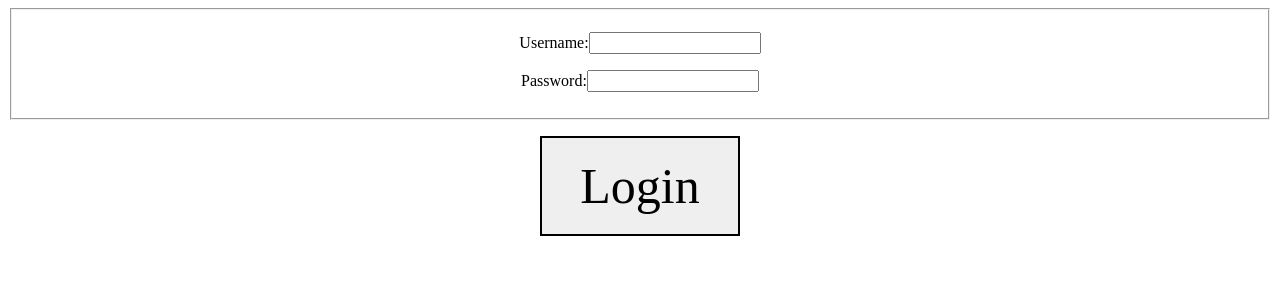
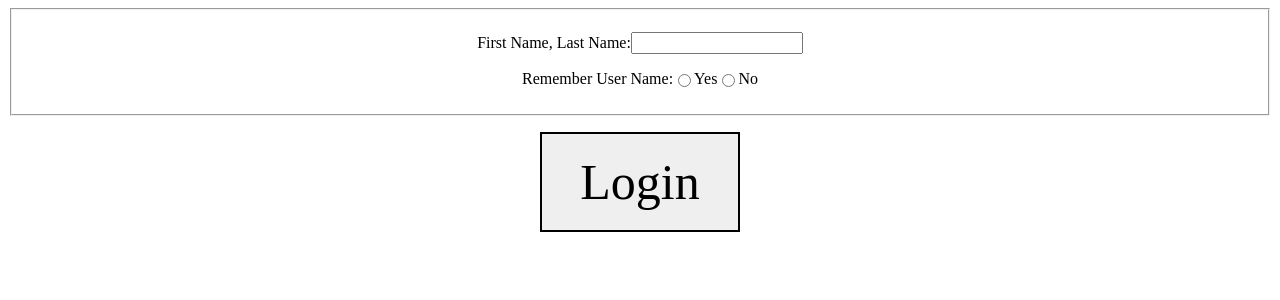
Before and after one commit to RyanRio/TuckShop2017, a PHP site: page /login.html in a window 1280 px wide. Shown: the top 300 px of the page. Run offline with PHP 8.4, Linux system fonts and the light colour scheme.

Commit message:
fixed up some stuff, no need for username and password, people only need to know the name of the person

```diff
--- a/login.html
+++ b/login.html
@@ -26,12 +26,15 @@
     </style>
     <form action="handle_login.php" method="POST">
     <fieldset>
-        <p><label class="loginItems">Username: <input type="text"
+        <p><label class="loginItems">First Name, Last Name: <input type="text"
         name="userName" class="loginItems" />
         </label></p>
 
-        <p><label class="loginItems">Password: <input type="text"
-        name="passWord" class="loginItems" /></label></p>
+        <p class=loginItems><label for="rememberUser">Remember User Name:
+        </label><input type="radio"
+        name="rememberUser" value="Yes" /> Yes
+        <input type="radio" name=
+        "rememberUser" value="No" /> No</p>
     </fieldset>
         <p align="center" > <input type="submit" class="login" name="submit" value="Login" /></p>
     </form>
```
Also changed, not shown: handle_login.php (+26 -9 lines).
